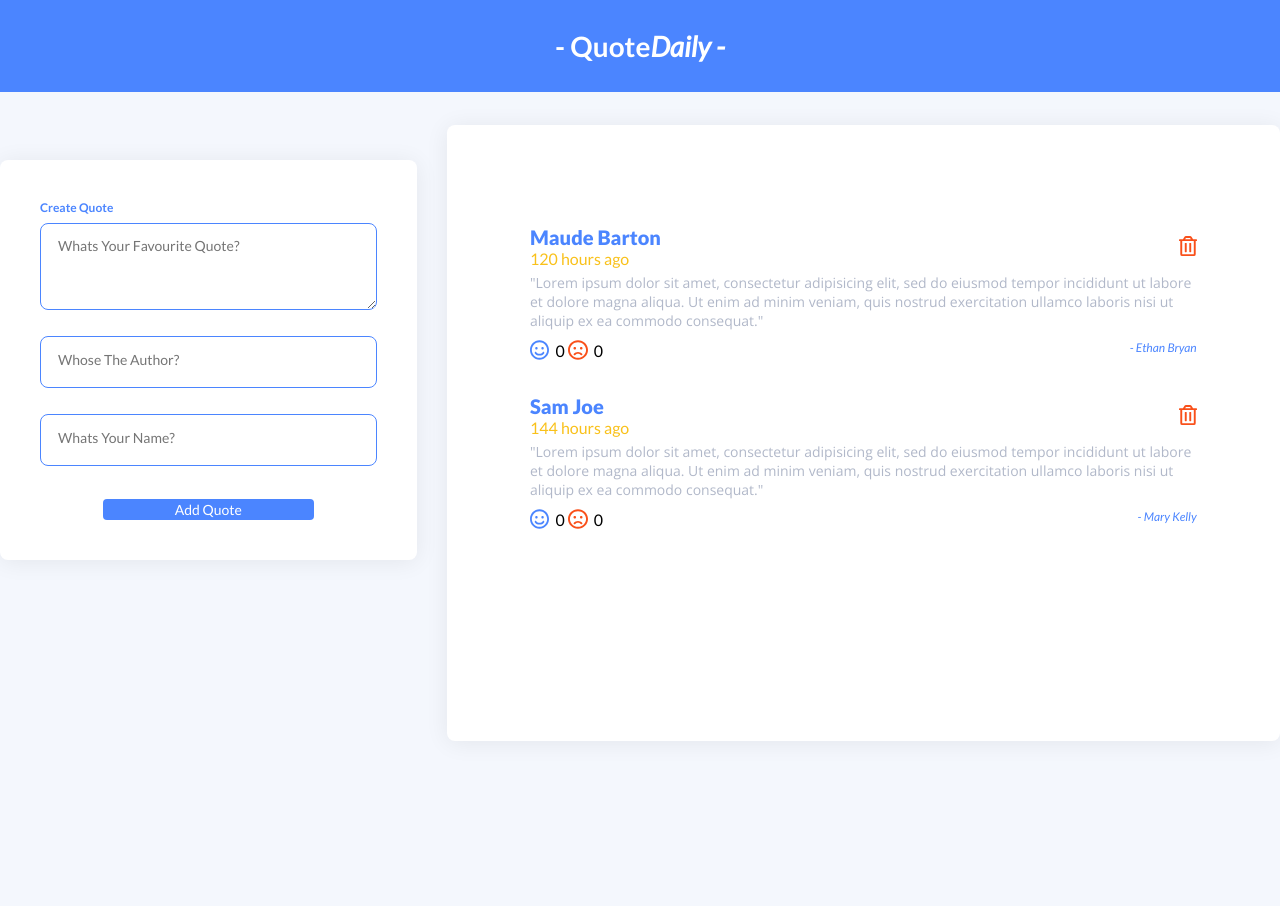
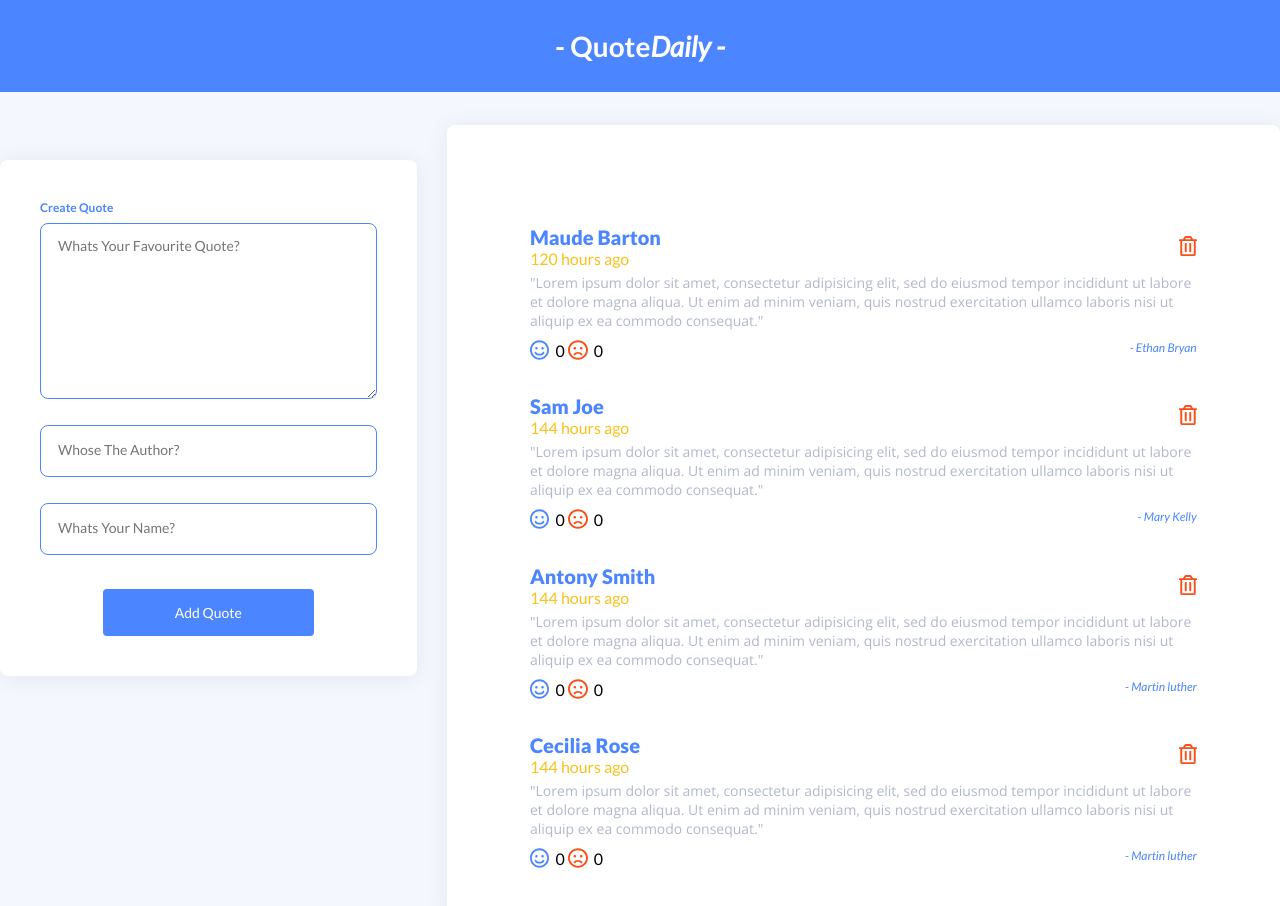
Before and after one commit to imekenye/Quotes-generator, an Angular app: page / in a window 1280 px wide. Shown: the top 906 px of the page. Before the commit the page ends 800 px from the top, so only its background shows below. Built offline with nearby package versions, Linux system fonts and the light colour scheme.

Commit message:
Customize quotes array

```diff
--- a/src/app/quote/quote.component.ts
+++ b/src/app/quote/quote.component.ts
@@ -22,6 +22,20 @@
       "Mary Kelly",
       "Lorem ipsum dolor sit amet, consectetur adipisicing elit, sed do eiusmod tempor incididunt ut labore et dolore magna aliqua. Ut enim ad minim veniam, quis nostrud exercitation ullamco laboris nisi ut aliquip ex ea commodo consequat.",
       new Date(2019, 2, 19)
+    ),
+    new Quote(
+      2,
+      "Antony Smith",
+      "Martin luther",
+      "Lorem ipsum dolor sit amet, consectetur adipisicing elit, sed do eiusmod tempor incididunt ut labore et dolore magna aliqua. Ut enim ad minim veniam, quis nostrud exercitation ullamco laboris nisi ut aliquip ex ea commodo consequat.",
+      new Date(2019, 2, 19)
+    ),
+    new Quote(
+      2,
+      "Cecilia Rose",
+      "Martin luther",
+      "Lorem ipsum dolor sit amet, consectetur adipisicing elit, sed do eiusmod tempor incididunt ut labore et dolore magna aliqua. Ut enim ad minim veniam, quis nostrud exercitation ullamco laboris nisi ut aliquip ex ea commodo consequat.",
+      new Date(2019, 2, 19)
     )
   ];
   deleteQuote(isComplete, index) {
@@ -38,9 +52,8 @@
   addNewQuote(quote) {
     let quoteLength = this.quotes.length;
     quote.id = quoteLength + 1;
-    this.quotes.push(quote)
-
-}
+    this.quotes.push(quote);
+  }
   constructor() {}
 
   ngOnInit() {}
```
